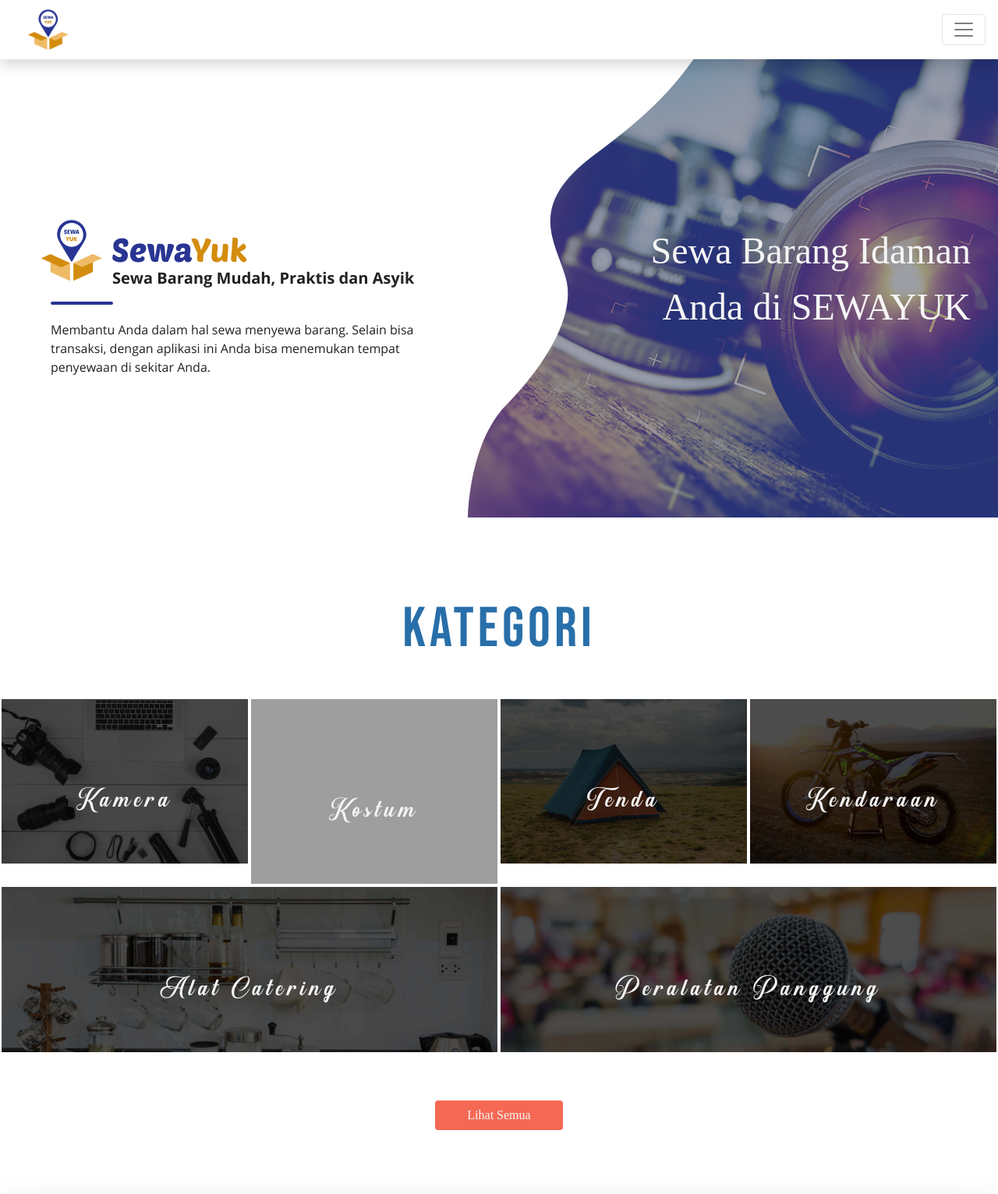
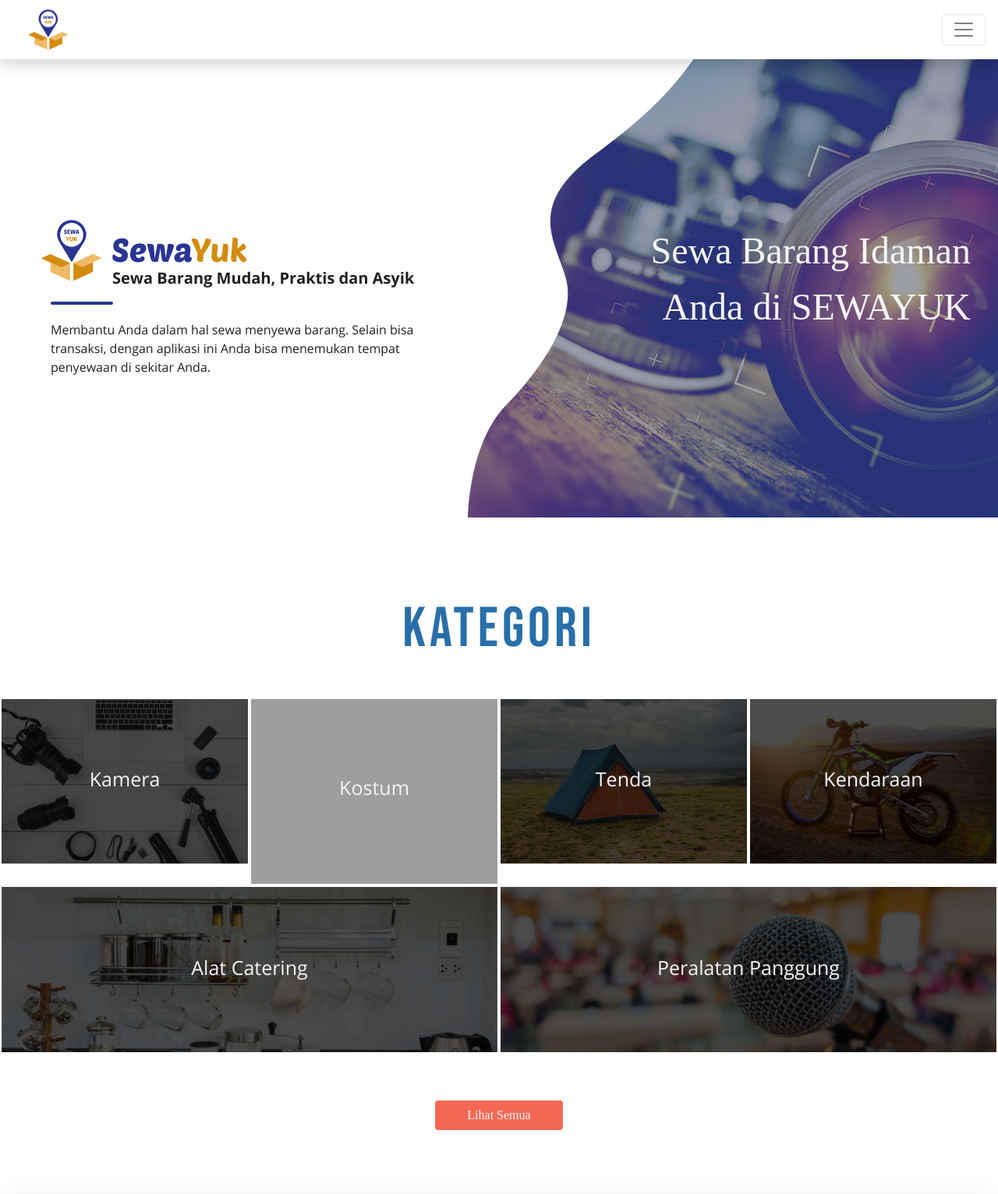
Before and after one commit to mrrezkii/CodeIgneter-SewaYuk, a CodeIgniter app: the page made by application/views/v_home.php in a window 1280 px wide. Shown: the top 1532 px of the page at 78% size. Run offline with CodeIgniter, Linux system fonts and the light colour scheme; data that the repository does not hold is empty; some web fonts are replaced; grey boxes are pictures that could not be loaded.

Commit message:
Perubahan font sunshine di section kategori ke font open sans

```diff
--- a/application/views/v_home.php
+++ b/application/views/v_home.php
@@ -146,7 +146,7 @@
 				<div class="item">
 					<a href="#">
 						<img class="img-fluid kategori-1" src="<?=base_url()?>assets/global/image/kategori/kamera.jpg" alt="kamera" width="341" draggable="false">
-						<p class="color-white2 font-sunshine">Kamera</p>
+						<p class="color-white2 font-opensans-regular">Kamera</p>
 						<div class="item-overlay top"></div>
 					</a>
 				</div>
@@ -155,7 +155,7 @@
 				<div class="item">
 					<a href="#">
 						<img class="img-fluid kategori-1" src="<?=base_url()?>assets/global/image/kategori/kostum.jpg" alt="Kostum" width="341" draggable="false">
-						<p class="color-white2 font-sunshine">Kostum</p>
+						<p class="color-white2 font-opensans-regular">Kostum</p>
 						<div class="item-overlay top"></div>
 					</a>
 				</div>
@@ -164,7 +164,7 @@
 				<div class="item">
 					<a href="#">
 						<img class="img-fluid kategori-1" src="<?=base_url()?>assets/global/image/kategori/tenda.jpg" alt="Tenda" width="341" draggable="false">
-						<p class="color-white2 font-sunshine">Tenda</p>
+						<p class="color-white2 font-opensans-regular">Tenda</p>
 						<div class="item-overlay top"></div>
 					</a>
 				</div>
@@ -173,7 +173,7 @@
 				<div class="item">
 					<a href="#">
 						<img class="img-fluid kategori-1" src="<?=base_url()?>assets/global/image/kategori/trail.jpg" alt="Sepeda Motor" width="341" draggable="false">
-						<p class="color-white2 font-sunshine">Kendaraan</p>
+						<p class="color-white2 font-opensans-regular">Kendaraan</p>
 						<div class="item-overlay top"></div>
 					</a>
 				</div>
@@ -182,7 +182,7 @@
 				<div class="item">
 					<a href="#">
 						<img class="img-fluid kategori-2" src="<?=base_url()?>assets/global/image/kategori/catering.jpg" alt="Alat Catering" width="100%" draggable="false">
-						<p class="color-white2 font-sunshine">Alat Catering</p>
+						<p class="color-white2 font-opensans-regular">Alat Catering</p>
 						<div class="item-overlay top"></div>
 					</a>
 				</div>
@@ -191,7 +191,7 @@
 				<div class="item">
 					<a href="#">
 						<img class="img-fluid kategori-2" src="<?=base_url()?>assets/global/image/kategori/mic.jpg" alt="Microphone" width="100%" draggable="false">
-						<p class="color-white2 font-sunshine">Peralatan Panggung</p>
+						<p class="color-white2 font-opensans-regular">Peralatan Panggung</p>
 						<div class="item-overlay top"></div>
 					</a>
 				</div>
--- a/assets/global/css/custom/home.css
+++ b/assets/global/css/custom/home.css
@@ -141,9 +141,8 @@
 }
 .item p{
     position: absolute;
-    top: 48%;
-    font-size: 35px;
-    letter-spacing: 5px;
+    top: 40%;
+    font-size: 25px;
     width: 100%;
 }
 .item img {
```
